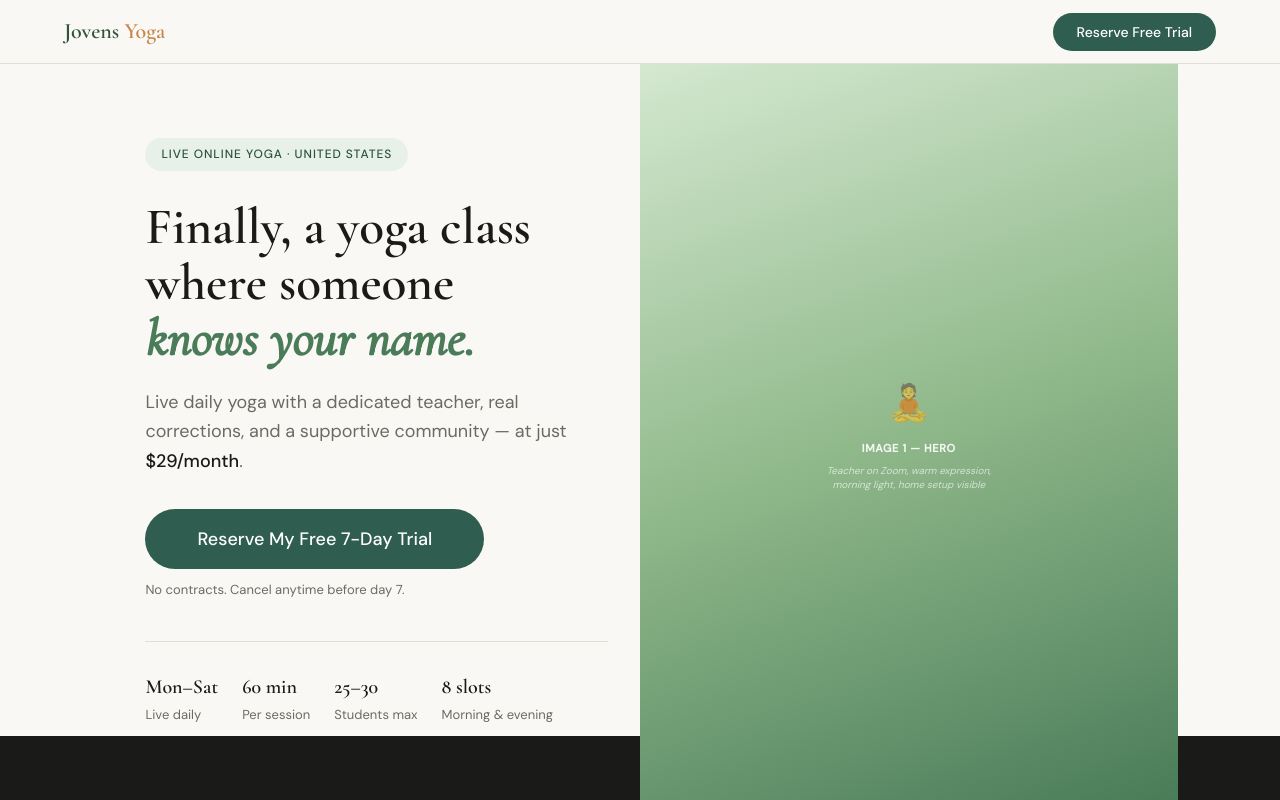
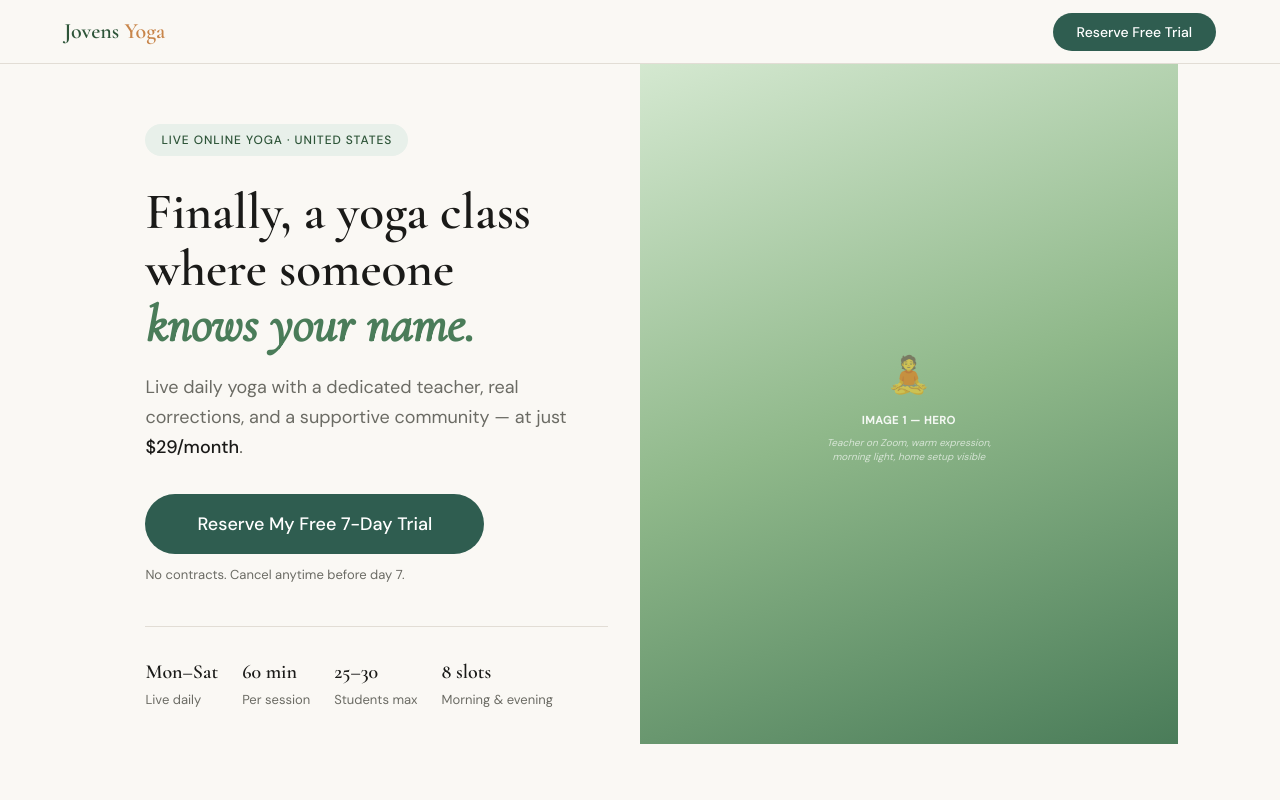
Before and after one commit to jothivenugopal73/Jovens-Yoga, a website: page index.html in a window 1280 px wide. Shown: the top 800 px of the page. Drawn offline with nearby package versions, Linux system fonts and the light colour scheme; no server answers.

Commit message:
Update site - 10-04-2026 16:53

```diff
--- a/index.html
+++ b/index.html
@@ -52,8 +52,8 @@
 .img-ph .dsc{font-size:10px;color:rgba(255,255,255,.65);font-style:italic;max-width:200px;line-height:1.4}
 
 /* HERO — SPLIT */
-.hero{height:calc(100vh - 64px);max-height:760px;padding-top:64px;display:grid;grid-template-columns:1fr 1fr;align-items:center}
-.hero-content{padding:5% 6% 5% 8%}
+.hero{padding-top:64px;display:grid;grid-template-columns:1fr 1fr;align-items:stretch;min-height:auto}
+.hero-content{padding:60px 6% 60px 8%}
 .hero-badge{display:inline-block;background:var(--sage-light);color:var(--sage-dark);font-size:12px;font-weight:500;letter-spacing:.08em;text-transform:uppercase;padding:6px 16px;border-radius:40px;margin-bottom:28px}
 .hero-title{font-family:var(--font-d);font-size:clamp(36px,4vw,58px);font-weight:600;line-height:1.1;color:var(--dark);margin-bottom:20px}
 .hero-title em{font-style:italic;color:var(--sage)}
@@ -64,8 +64,8 @@
 .hero-trust{display:flex;gap:24px;flex-wrap:wrap;padding-top:28px;border-top:1px solid var(--border)}
 .trust-item{font-size:13px;color:var(--muted)}
 .trust-item strong{display:block;font-size:20px;font-family:var(--font-d);font-weight:600;color:var(--dark)}
-.hero-img{height:calc(100vh - 64px);max-height:760px;overflow:hidden}
-.hero-img .img-ph{height:100%;background:linear-gradient(160deg,#d4e8d0 0%,#8fb88a 50%,#4a7c59 100%)}
+.hero-img{min-height:520px;max-height:680px;overflow:hidden;align-self:stretch}
+.hero-img .img-ph{height:100%;min-height:520px;background:linear-gradient(160deg,#d4e8d0 0%,#8fb88a 50%,#4a7c59 100%);position:relative}
 
 /* SECTIONS */
 section{padding:80px 8%}
@@ -372,7 +372,7 @@
     </div>
     <div class="diff-img">
       <!-- IMAGE 2: Teacher looking at camera, warm and engaged — "she sees you" -->
-      <div class="img-ph" style="height:100%;min-height:280px;background:linear-gradient(135deg,#c8d8c0,#4a7c59)">
+      <div class="img-ph" style="height:100%;background:linear-gradient(135deg,#c8d8c0,#4a7c59)">
         <div class="ico">👁</div>
         <div class="lbl">Image 2 — Personal moment</div>
         <div class="dsc">Teacher looking at camera, warm, pointing or gesturing — "she sees you"</div>
@@ -503,7 +503,7 @@
   <div class="teacher-inner">
     <div class="teacher-img">
       <!-- IMAGE 7: Teacher close-up — warm confident headshot, RYT 200 certified. Trust signal. -->
-      <div class="img-ph" style="height:100%;min-height:280px;background:linear-gradient(135deg,#c8d8c0,#2d5438)">
+      <div class="img-ph" style="height:100%;background:linear-gradient(135deg,#c8d8c0,#2d5438)">
         <div class="ico">👩</div>
         <div class="lbl">Image 7 — Teacher close-up</div>
         <div class="dsc">Warm confident headshot. RYT 200 certified. Trust signal before CTA.</div>
```
